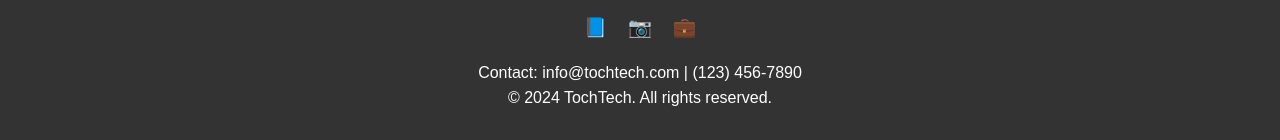
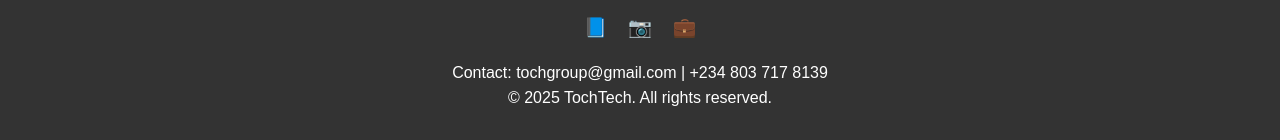
Before and after one commit to emmanuelifediorah/Tochtech, a plain HTML site: page frontend/html/index.html in a window 1280 px wide. Shown: the part 3320-3460 px from the top of the page. Drawn offline with nearby package versions, Linux system fonts and the light colour scheme.

Commit message:
Minimal detail update to index.html

```diff
--- a/frontend/html/index.html
+++ b/frontend/html/index.html
@@ -518,8 +518,8 @@
                 <a href="#">📷</a>
                 <a href="#">💼</a>
             </div>
-            <p>Contact: info@tochtech.com | (123) 456-7890</p>
-            <p>&copy; 2024 TochTech. All rights reserved.</p>
+            <p>Contact: tochgroup@gmail.com | +234 803 717 8139</p>
+            <p>&copy; 2025 TochTech. All rights reserved.</p>
         </div>
     </footer>
 
```
